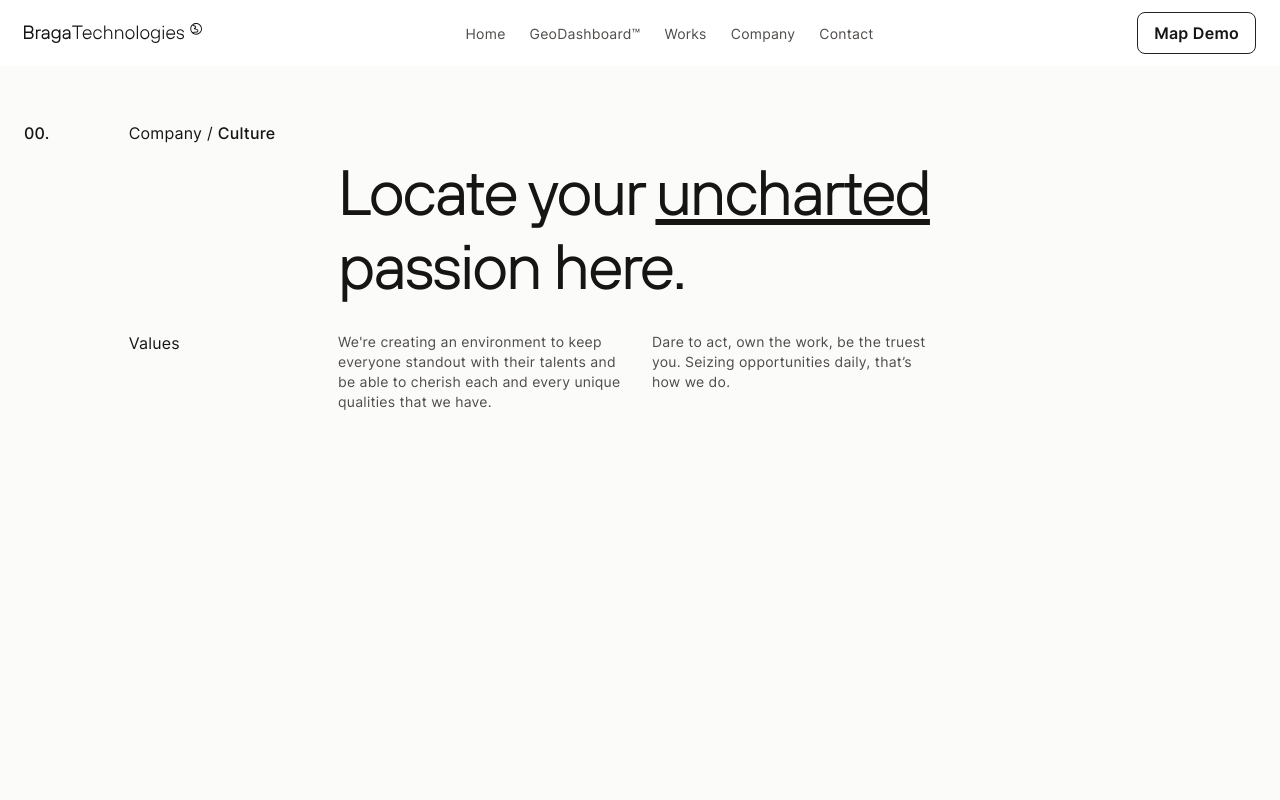
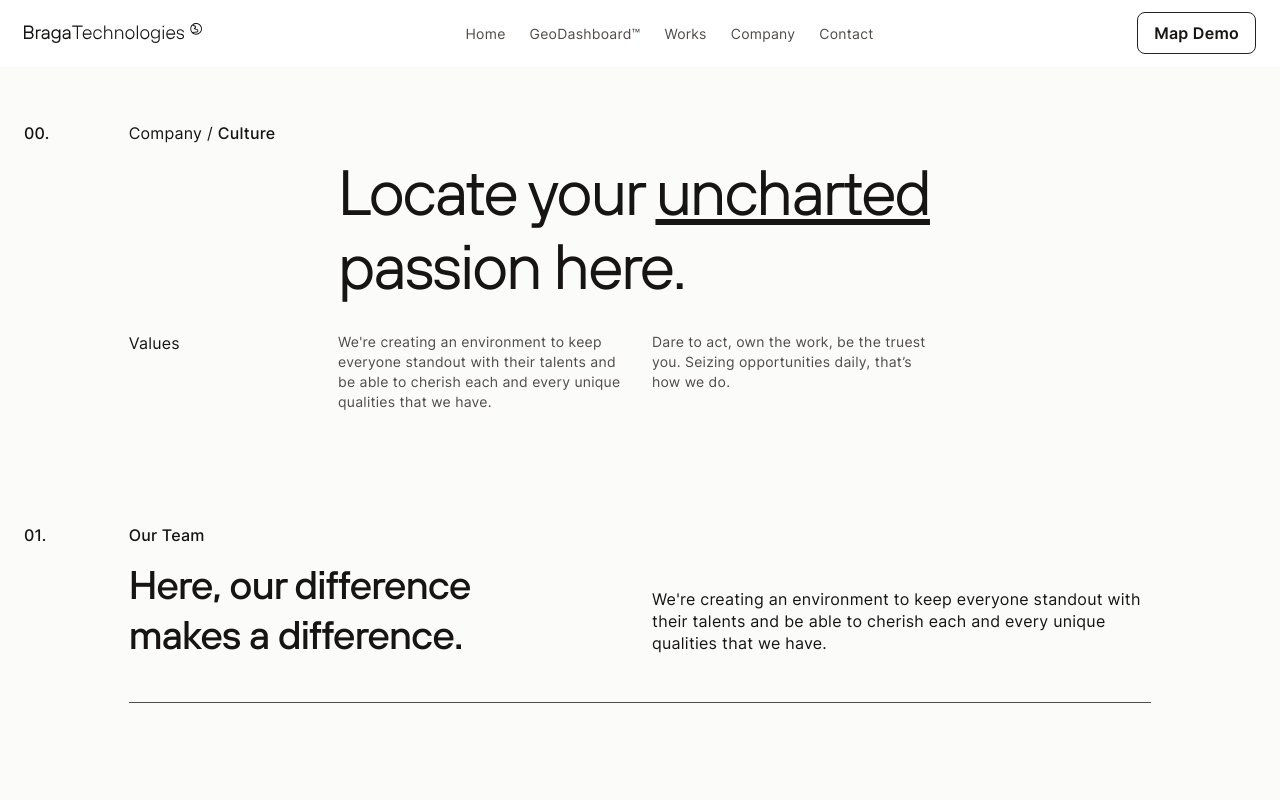
Before and after one commit to FelineJTD/braga-technologies-main-site, a Next.js app: page /company/culture in a window 1280 px wide. Shown: the top 800 px of the page. Built offline with nearby package versions, Linux system fonts and the light colour scheme.

Commit message:
start section 1 in culture

```diff
--- a/pages/company/culture.js
+++ b/pages/company/culture.js
@@ -20,6 +20,18 @@ export default function Culture() {
           <p className='row-start-3 text-sm text-gray-600 col-span-3'>We&apos;re creating an environment to keep everyone standout with their talents and be able to cherish each and every unique qualities that we have.</p>
           <p className='row-start-3 text-sm text-gray-600 col-span-3'>Dare to act, own the work, be the truest you. Seizing opportunities daily, that’s how we do.</p>
         </section>
+
+        {/* 01 */}
+        <section className='whiteBG'>
+          <p className='bold mb-4'>01.</p>
+          <div className='col-span-4'>
+            <p className='mb-4 bold'>Our Team</p>
+            <h2>Here, our difference makes a difference.</h2>
+          </div>
+          <p className='col-start-7 col-span-5 self-end -translate-y-2'>We&apos;re creating an environment to keep everyone standout with their talents and be able to cherish each and every unique qualities that we have.</p>
+
+          <div className='col-start-2 col-span-10 w-full dividerBlack' />
+        </section>
       </main>
     </div>
   )
```
